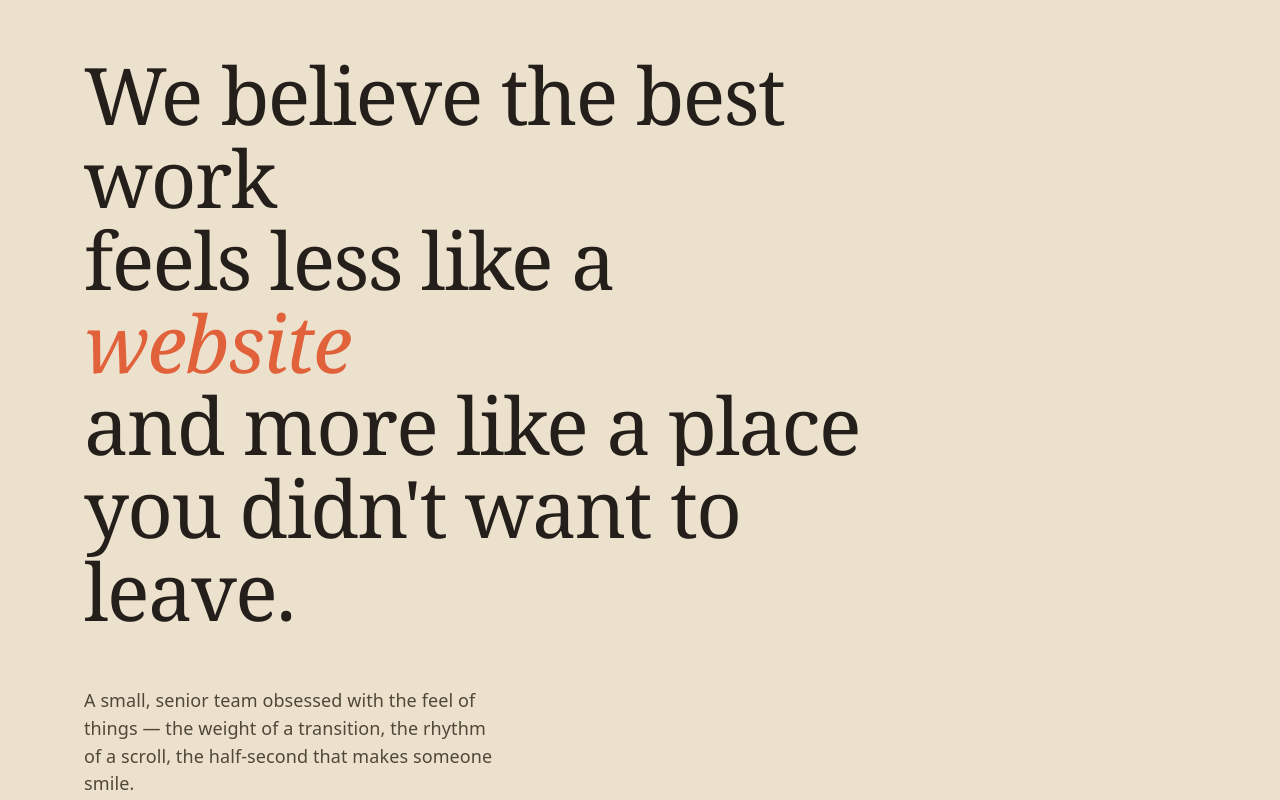
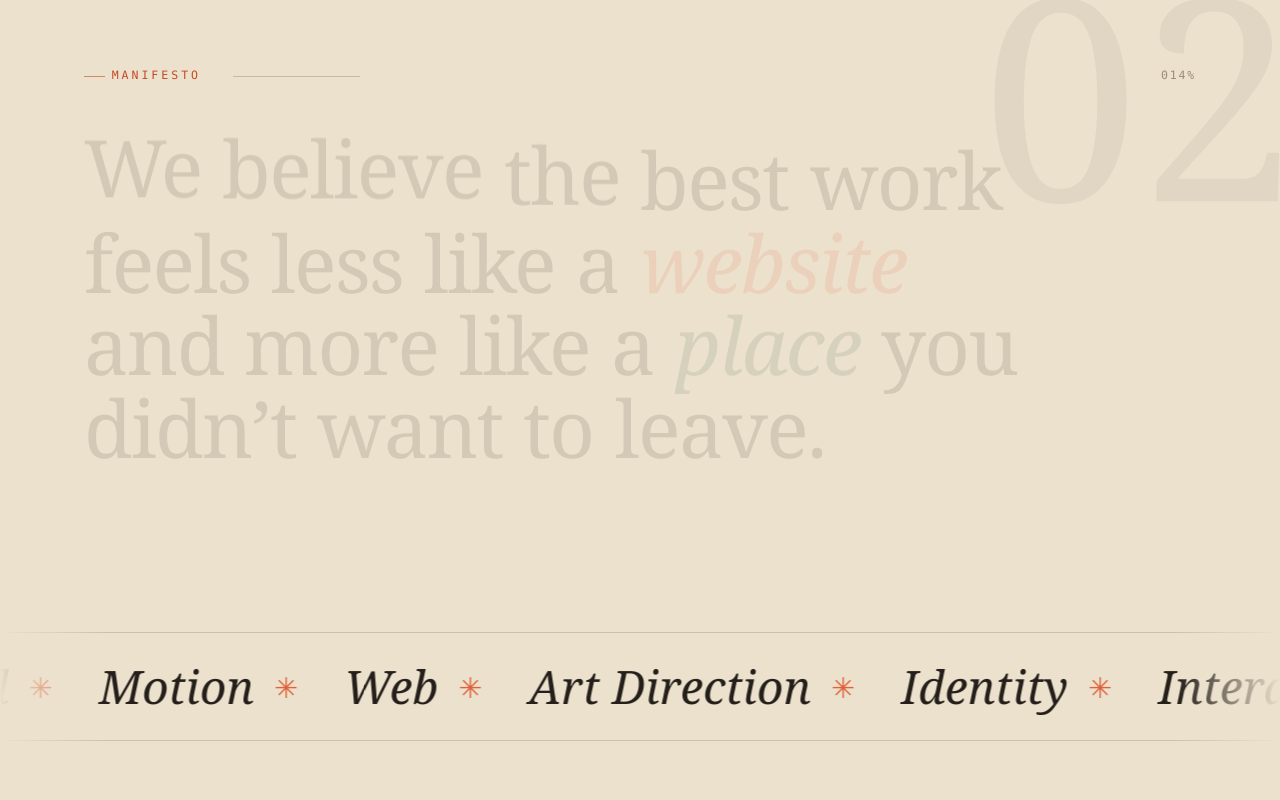
Before and after one commit to SecYJ/studio-animation, a React (Vite) app: page / in a window 1280 px wide. Shown: the part 860-1660 px from the top of the page. Built offline with nearby package versions, Linux system fonts and the light colour scheme.

Commit message:
refactor section2 to pinned scrub

```diff
--- a/pnpm-workspace.yaml
+++ b/pnpm-workspace.yaml
@@ -1,7 +1,7 @@
 catalog:
   vite: npm:@voidzero-dev/vite-plus-core@latest
   vitest: npm:@voidzero-dev/vite-plus-test@latest
-  vite-plus: latest
+  vite-plus: ^0.2.1
 overrides:
   vite: "catalog:"
   vitest: "catalog:"
--- a/src/sections/Manifesto.tsx
+++ b/src/sections/Manifesto.tsx
@@ -1,12 +1,44 @@
-import { motion, type Variants } from "motion/react";
+import { useRef } from "react";
+import {
+  motion,
+  useAnimationFrame,
+  useMotionValue,
+  useReducedMotion,
+  useScroll,
+  useSpring,
+  useTransform,
+  useVelocity,
+  type MotionValue,
+} from "motion/react";
 
-const lines = [
-  <>We believe the best work</>,
-  <>
-    feels less like a <em className="text-terracotta">website</em>
-  </>,
-  <>and more like a place</>,
-  <>you didn&apos;t want to leave.</>,
+type Accent = "strike" | "underline";
+
+interface Token {
+  text: string;
+  accent?: Accent;
+}
+
+const statement: Token[] = [
+  { text: "We" },
+  { text: "believe" },
+  { text: "the" },
+  { text: "best" },
+  { text: "work" },
+  { text: "feels" },
+  { text: "less" },
+  { text: "like" },
+  { text: "a" },
+  { text: "website", accent: "strike" },
+  { text: "and" },
+  { text: "more" },
+  { text: "like" },
+  { text: "a" },
+  { text: "place", accent: "underline" },
+  { text: "you" },
+  { text: "didn’t" },
+  { text: "want" },
+  { text: "to" },
+  { text: "leave." },
 ];
 
 const marqueeWords = [
@@ -20,57 +52,94 @@ const marqueeWords = [
   "3D",
 ];
 
-const lineContainer: Variants = {
-  hidden: {},
-  show: { transition: { staggerChildren: 0.12 } },
-};
+/* scrub timeline (fractions of the pinned scroll) */
+const REVEAL_START = 0.04;
+const REVEAL_END = 0.72;
 
-const lineVariant: Variants = {
-  hidden: { y: "110%" },
-  show: { y: 0, transition: { duration: 0.85, ease: [0.22, 1, 0.36, 1] } },
-};
+/** wraps v into [min, max) so the marquee loops seamlessly */
+function wrap(min: number, max: number, v: number) {
+  const range = max - min;
+  return ((((v - min) % range) + range) % range) + min;
+}
 
-export function Manifesto() {
+/** One word of the statement — lights up over its slice of the scrub,
+ *  then draws its strike/underline decoration just after. */
+function Word({
+  token,
+  progress,
+  range,
+}: {
+  token: Token;
+  progress: MotionValue<number>;
+  range: [number, number];
+}) {
+  const reduce = useReducedMotion();
+  const opacity = useTransform(progress, range, [0.12, 1]);
+  const y = useTransform(progress, range, ["0.16em", "0em"]);
+  const decoScale = useTransform(progress, [range[1], range[1] + 0.05], [0, 1]);
+
+  const accentClass =
+    token.accent === "strike"
+      ? "text-terracotta italic"
+      : token.accent === "underline"
+        ? "text-green italic"
+        : "";
+
   return (
-    <section className="relative overflow-hidden border-y border-line bg-cream-deep py-[clamp(96px,14vh,180px)]">
-      <div className="wrap">
-        <motion.h2
-          className="max-w-[18ch] font-display text-statement"
-          variants={lineContainer}
-          initial="hidden"
-          whileInView="show"
-          viewport={{ once: true, margin: "-20% 0px" }}
+    <motion.span
+      className={`relative mr-[0.26em] inline-block will-change-transform ${accentClass}`}
+      style={reduce ? undefined : { opacity, y }}
     >
-          {lines.map((line, i) => (
-            <span className="block overflow-hidden" key={i}>
-              <motion.span className="block will-change-transform" variants={lineVariant}>
-                {line}
+      {token.text}
+      {token.accent === "strike" && (
+        <motion.span
+          aria-hidden="true"
+          className="absolute top-[56%] left-[-0.05em] h-[0.045em] w-[calc(100%+0.1em)] origin-left rounded-full bg-terracotta-deep"
+          style={{ scaleX: reduce ? 1 : decoScale }}
+        />
+      )}
+      {token.accent === "underline" && (
+        <motion.span
+          aria-hidden="true"
+          className="absolute bottom-[-0.04em] left-0 h-[0.05em] w-full origin-left rounded-full bg-green"
+          style={{ scaleX: reduce ? 1 : decoScale }}
+        />
+      )}
     </motion.span>
-            </span>
-          ))}
-        </motion.h2>
+  );
+}
 
-        <motion.p
-          className="mt-[clamp(40px,7vh,80px)] max-w-[40ch] text-ink-soft"
-          initial={{ opacity: 0, y: 20 }}
-          whileInView={{ opacity: 1, y: 0 }}
-          viewport={{ once: true, margin: "-15% 0px" }}
-          transition={{ duration: 0.8, delay: 0.2 }}
-        >
-          A small, senior team obsessed with the feel of things — the weight of a transition, the
-          rhythm of a scroll, the half-second that makes someone smile.
-        </motion.p>
-      </div>
+/** Marquee that drifts on its own, then speeds up, skews, and even reverses
+ *  with the user's scroll velocity. */
+function VelocityMarquee() {
+  const reduce = useReducedMotion();
+  const baseX = useMotionValue(0);
+  const { scrollY } = useScroll();
+  const velocity = useVelocity(scrollY);
+  const smoothVelocity = useSpring(velocity, { damping: 50, stiffness: 400 });
+  const velocityFactor = useTransform(smoothVelocity, [-1500, 0, 1500], [-4, 0, 4], {
+    clamp: false,
+  });
+  const skewX = useTransform(smoothVelocity, [-1500, 1500], [5, -5]);
+  const direction = useRef(1);
 
+  useAnimationFrame((_, delta) => {
+    if (reduce) return;
+    const vf = velocityFactor.get();
+    if (vf < 0) direction.current = -1;
+    else if (vf > 0) direction.current = 1;
+    const moveBy = direction.current * 3 * (delta / 1000) * (1 + Math.abs(vf));
+    baseX.set(wrap(-50, 0, baseX.get() - moveBy));
+  });
+
+  const x = useTransform(baseX, (v) => `${v}%`);
+
+  return (
     <div
-        className="mt-[clamp(56px,9vh,110px)] overflow-hidden border-y border-line py-[18px] whitespace-nowrap [mask-image:linear-gradient(90deg,transparent,#000_8%,#000_92%,transparent)] [-webkit-mask-image:linear-gradient(90deg,transparent,#000_8%,#000_92%,transparent)]"
+      className="overflow-hidden border-y border-line py-[18px] whitespace-nowrap [mask-image:linear-gradient(90deg,transparent,#000_8%,#000_92%,transparent)] [-webkit-mask-image:linear-gradient(90deg,transparent,#000_8%,#000_92%,transparent)]"
       aria-hidden="true"
     >
-        <motion.div
-          className="inline-flex will-change-transform"
-          animate={{ x: ["0%", "-50%"] }}
-          transition={{ duration: 22, repeat: Infinity, ease: "linear" }}
-        >
+      <motion.div className="inline-flex will-change-transform" style={{ x, skewX }}>
         {[...marqueeWords, ...marqueeWords].map((word, i) => (
           <span
             className="inline-flex items-center px-[0.5em] font-display text-marquee font-[380] text-ink italic after:ml-[0.7em] after:text-[0.62em] after:text-terracotta after:not-italic after:content-['✳']"
@@ -81,6 +150,86 @@ export function Manifesto() {
         ))}
       </motion.div>
     </div>
+  );
+}
+
+export function Manifesto() {
+  const ref = useRef<HTMLElement>(null);
+  const reduce = useReducedMotion();
+  const { scrollYProgress } = useScroll({
+    target: ref,
+    offset: ["start start", "end end"],
+  });
+
+  const step = (REVEAL_END - REVEAL_START) / statement.length;
+
+  const revealProgress = useTransform(scrollYProgress, [REVEAL_START, REVEAL_END], [0, 1]);
+  const barScale = useSpring(revealProgress, { stiffness: 140, damping: 26 });
+  const pctText = useTransform(revealProgress, (v) => String(Math.round(v * 100)).padStart(3, "0"));
+
+  const paraOpacity = useTransform(scrollYProgress, [0.74, 0.88], [0, 1]);
+  const paraY = useTransform(scrollYProgress, [0.74, 0.88], [28, 0]);
+  const watermarkY = useTransform(scrollYProgress, [0, 1], ["6%", "-14%"]);
+
+  return (
+    <section
+      className={`relative border-y border-line bg-cream-deep ${reduce ? "" : "h-[300vh]"}`}
+      ref={ref}
+    >
+      <div
+        className={
+          reduce
+            ? "relative flex flex-col justify-center overflow-hidden py-[clamp(96px,14vh,180px)]"
+            : "sticky top-0 flex h-svh flex-col justify-center overflow-hidden"
+        }
+      >
+        <motion.span
+          className="pointer-events-none absolute top-[4%] right-[-0.06em] font-display text-mega text-ink/5 select-none"
+          style={reduce ? undefined : { y: watermarkY }}
+          aria-hidden="true"
+        >
+          02
+        </motion.span>
+
+        <div className="wrap relative z-1">
+          <div className="mb-[clamp(28px,5vh,56px)] flex items-center gap-[clamp(16px,3vw,32px)]">
+            <span className="eyebrow shrink-0 text-terracotta-deep">Manifesto</span>
+            <motion.span
+              className="h-px flex-1 origin-left bg-ink/20"
+              style={{ scaleX: reduce ? 1 : barScale }}
+            />
+            <span className="shrink-0 font-mono text-[0.72rem] tracking-[0.16em] text-muted">
+              {reduce ? "100" : <motion.span>{pctText}</motion.span>}%
+            </span>
+          </div>
+
+          <h2 className="max-w-[22ch] font-display text-statement">
+            {statement.map((token, i) => {
+              const start = REVEAL_START + i * step;
+              return (
+                <Word
+                  key={i}
+                  token={token}
+                  progress={scrollYProgress}
+                  range={[start, start + step * 2]}
+                />
+              );
+            })}
+          </h2>
+
+          <motion.p
+            className="mt-[clamp(32px,6vh,64px)] max-w-[40ch] text-ink-soft"
+            style={reduce ? undefined : { opacity: paraOpacity, y: paraY }}
+          >
+            A small, senior team obsessed with the feel of things — the weight of a transition, the
+            rhythm of a scroll, the half-second that makes someone smile.
+          </motion.p>
+        </div>
+
+        <div className={reduce ? "mt-[clamp(56px,9vh,110px)]" : "absolute inset-x-0 bottom-0"}>
+          <VelocityMarquee />
+        </div>
+      </div>
     </section>
   );
 }
```
Also changed, not shown: package.json (+13 -13 lines), 1 other file (tests, documents, lock files or other folders). Lines whose indentation alone changed are shown as unchanged.
